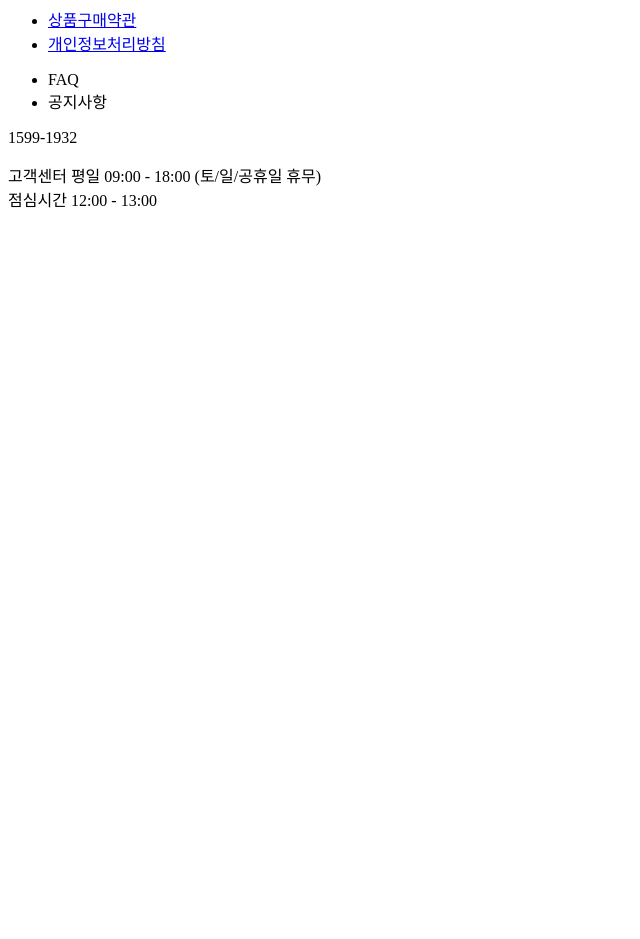
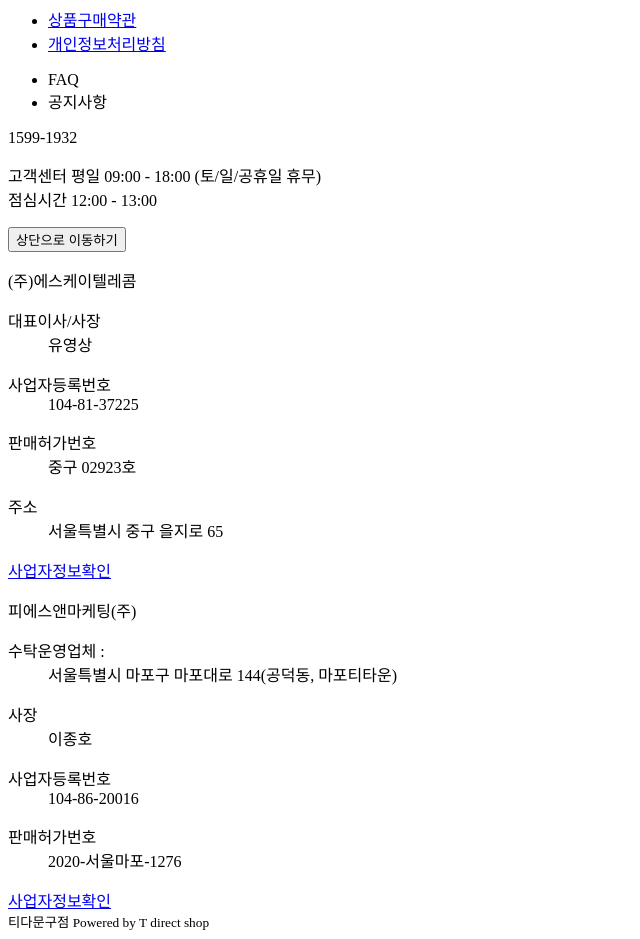
Before and after one commit to Kimbangul/commerce, a React (Create React App) app: page / in a window 1280 px wide. Shown: the part 1160-2099 px from the top of the page, without its empty margins (0-640 px from the left). Before the commit the page ends 1387 px from the top, so only its background shows below. Built offline with nearby package versions, Linux system fonts and the light colour scheme.

Commit message:
style: 마크업 추가

```diff
--- a/src/App.tsx
+++ b/src/App.tsx
@@ -3,6 +3,7 @@ import logo from 'logo.svg';
 import Header from 'components/header/Header';
 import MainSlide from 'components/slider/MainSlide';
 import Section from 'components/section/Section';
+import Footer from 'components/footer/Footer';
 
 function App() {
   return (
@@ -74,36 +75,7 @@ function App() {
           <div className=''></div>
         </Section>
       </main>
-      <footer className='footer' id='footer'>
-        <div className='footer__inner'>
-          <div className='footer__row'>
-            <div className='footer__cell'>
-              <ul className='footer__link'>
-                <li className='footer__link-item'>
-                  <a href='#'>상품구매약관</a>
-                </li>
-                <li className='footer__link-item'>
-                  <a href='#'>개인정보처리방침</a>
-                </li>
-              </ul>
-              <nav className='footer__menu'>
-                <ul className='footer__menu-list'>
-                  <li className='footer__menu-item'>FAQ</li>
-                  <li className='footer__menu-item'>공지사항</li>
-                </ul>
-              </nav>
-            </div>
-            <div className='footer__cell'>
-              <p className='footer__tel'>1599-1932</p>
-              <p className='footer__cs'>
-                고객센터 평일 09:00 - 18:00 {`(토/일/공휴일 휴무)`}
-                <br />
-                점심시간 12:00 - 13:00
-              </p>
-            </div>
-          </div>
-        </div>
-      </footer>
+      <Footer />
     </div>
   );
 }
--- /dev/null
+++ b/src/components/footer/Footer.tsx
@@ -0,0 +1,94 @@
+const infoData = [
+  [`대표이사/사장`, `유영상`],
+  [`사업자등록번호`, `104-81-37225`],
+  [`판매허가번호`, `중구 02923호`],
+  [`주소`, `서울특별시 중구 을지로 65`],
+];
+const Footer = () => {
+  return (
+    <footer className='footer' id='footer'>
+      <div className='footer__inner'>
+        <div className='footer__row'>
+          <div className='footer__cell'>
+            <ul className='footer__link'>
+              <li className='footer__link-item'>
+                <a href='#'>상품구매약관</a>
+              </li>
+              <li className='footer__link-item'>
+                <a href='#'>개인정보처리방침</a>
+              </li>
+            </ul>
+            <nav className='footer__menu'>
+              <ul className='footer__menu-list'>
+                <li className='footer__menu-item'>FAQ</li>
+                <li className='footer__menu-item'>공지사항</li>
+              </ul>
+            </nav>
+          </div>
+          <div className='footer__cell'>
+            <p className='footer__tel'>1599-1932</p>
+            <p className='footer__cs'>
+              고객센터 평일 09:00 - 18:00 {`(토/일/공휴일 휴무)`}
+              <br />
+              점심시간 12:00 - 13:00
+            </p>
+            <button className='top-btn'>상단으로 이동하기</button>
+          </div>
+        </div>
+
+        <div className='footer__info'>
+          <p className='footer__company'>{`(주)에스케이텔레콤`}</p>
+          <div className='footer__info-row'>
+            <dl>
+              <dt>대표이사/사장</dt>
+              <dd>유영상</dd>
+            </dl>
+            <dl>
+              <dt>사업자등록번호</dt>
+              <dd>104-81-37225</dd>
+            </dl>
+            <dl>
+              <dt>판매허가번호</dt>
+              <dd>중구 02923호</dd>
+            </dl>
+            <dl>
+              <dt className='blind'>주소</dt>
+              <dd>서울특별시 중구 을지로 65</dd>
+            </dl>
+            <a className='btn' href='#' target='_blank'>
+              사업자정보확인
+            </a>
+          </div>
+          <div className='footer__info-row'>
+            <p className='footer__company'>{`피에스앤마케팅(주)`}</p>
+            <dl>
+              <dt>수탁운영업체 :</dt>
+              <dd>서울특별시 마포구 마포대로 144(공덕동, 마포티타운)</dd>
+            </dl>
+            <dl>
+              <dt>사장</dt>
+              <dd>이종호</dd>
+            </dl>
+            <dl>
+              <dt>사업자등록번호</dt>
+              <dd>104-86-20016</dd>
+            </dl>
+            <dl>
+              <dt>판매허가번호</dt>
+              <dd>2020-서울마포-1276</dd>
+            </dl>
+            <a className='btn' href='#' target='_blank'>
+              사업자정보확인
+            </a>
+          </div>
+          <small className='footer__copy'>
+            <span className='footer__copy-icon'></span>티다문구점 Powered by T
+            direct shop
+          </small>
+        </div>
+      </div>
+    </footer>
+  );
+};
+
+export default Footer;
```
